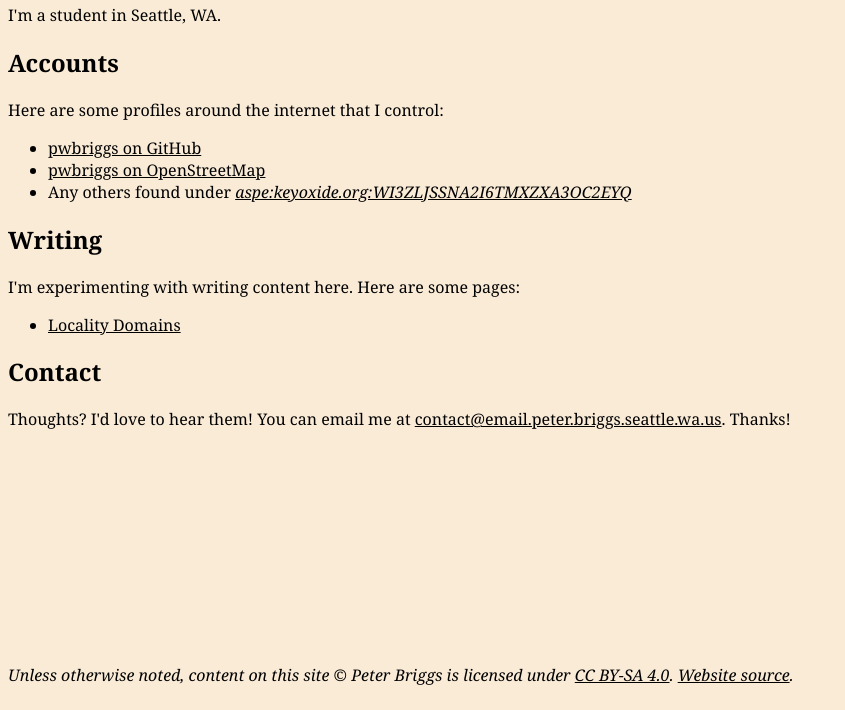
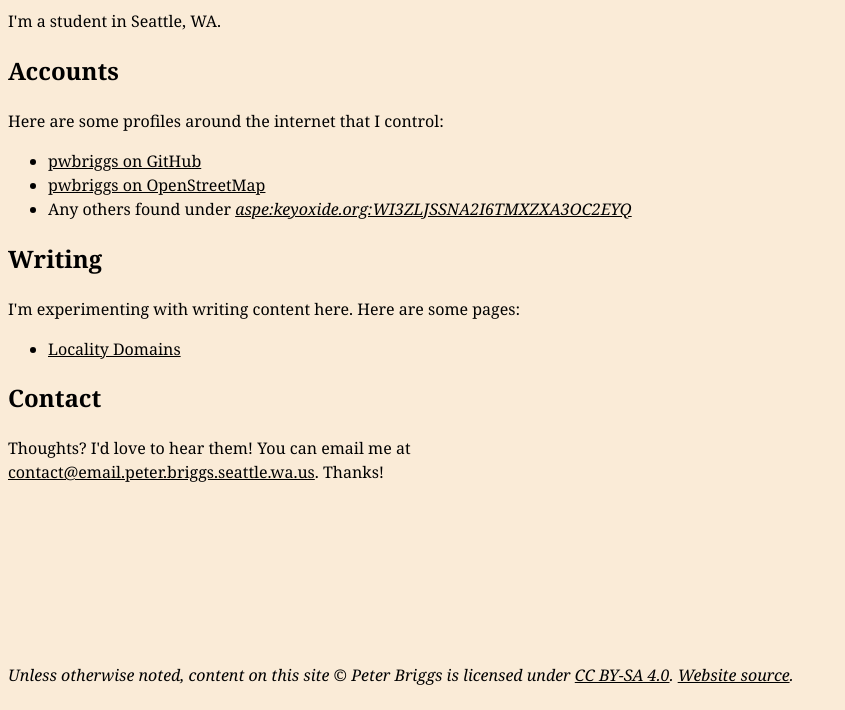
Before and after one commit to pwbriggs/pwbriggs.github.io, an Eleventy site: page site/index.md in a window 1280 px wide. Shown: the part 90-800 px from the top of the page, without its empty margins (0-845 px from the left). Built offline with nearby package versions, Linux system fonts and the light colour scheme; Eleventy itself is replaced by a stand-in of ours; files that its build step writes are made by us from their sources.

Commit message:
Improve styling for text legibility

```diff
--- a/site/_includes/base.njk
+++ b/site/_includes/base.njk
@@ -15,6 +15,11 @@
             margin: 0;
             padding: .5rem;
             box-sizing: border-box;
+        }
+
+        main {
+            max-width: 40rem;
+            line-height: 1.5
         }
 
         footer {
```
